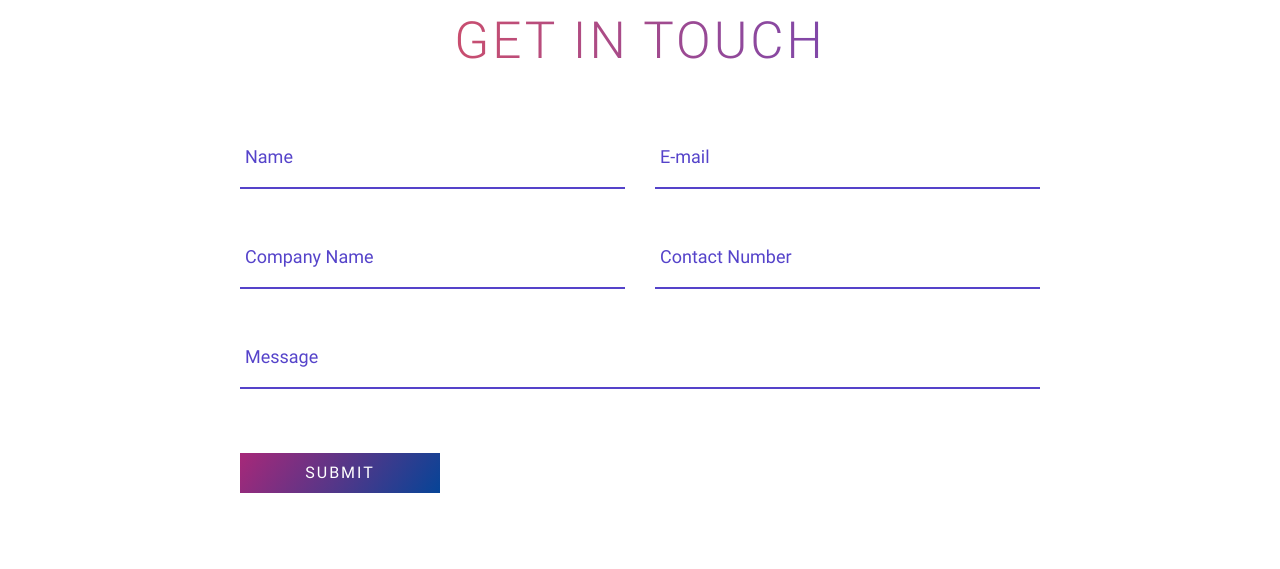
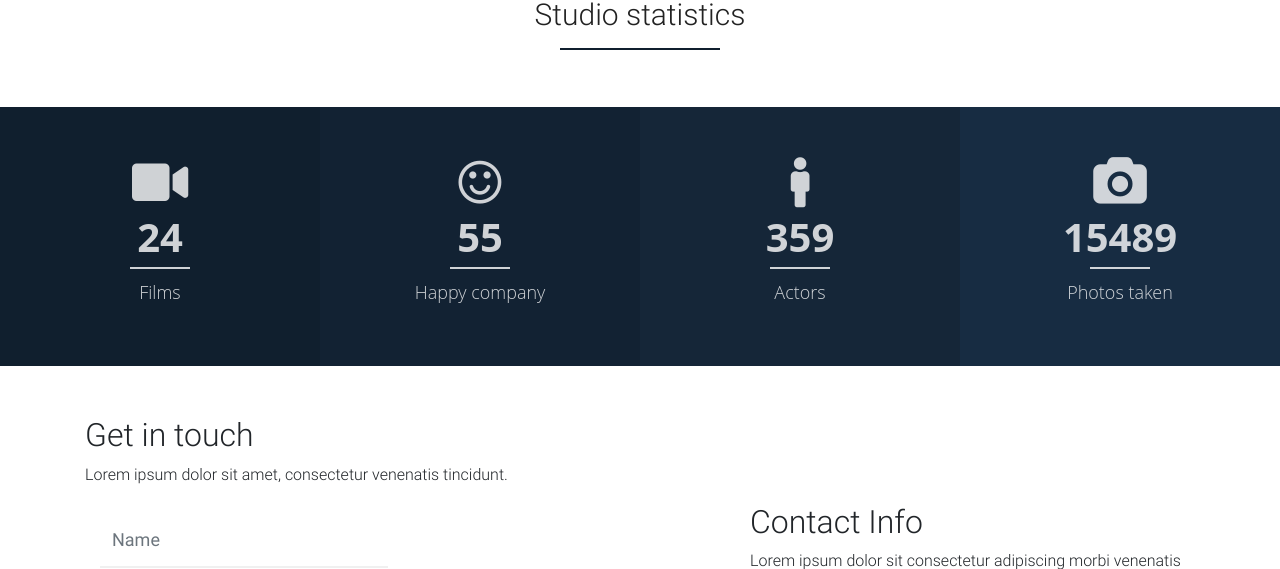
Before and after one commit to SEXUALINII/Bootstrap-, a plain HTML site: page index.html in a window 1280 px wide. Shown: the part 2086-2655 px from the top of the page. Drawn offline with Linux system fonts and the light colour scheme; a script that the page names is missing.

Commit message:
add new section and contact form

```diff
--- a/css/style.css
+++ b/css/style.css
@@ -213,74 +213,178 @@ ul, ol {
     transition: .22s ease;
 }
 
-.get-in-touch {
-    max-width: 800px;
-    margin: 50px auto;
+
+  .sectionClass {
+    padding: 20px 0px 50px 0px;
     position: relative;
-
-  }
-  .get-in-touch .title {
-    text-align: center;
-    text-transform: uppercase;
-    letter-spacing: 3px;
-    font-size: 3.2em;
-    line-height: 48px;
-    padding-bottom: 48px;
-       color: #5543ca;
-      background: #5543ca;
-      background: -moz-linear-gradient(left,#f4524d  0%,#5543ca 100%) !important;
-      background: -webkit-linear-gradient(left,#f4524d  0%,#5543ca 100%) !important;
-      background: linear-gradient(to right,#f4524d  0%,#5543ca  100%) !important;
-      -webkit-background-clip: text !important;
-      -webkit-text-fill-color: transparent !important;
+    display: block;
   }
 
-  .contact-form .form-field {
+  .fullWidth {
+    width: 100% !important;
+    display: table;
+    float: none;
+    padding: 0;
+    min-height: 1px;
+    height: 100%;
     position: relative;
-    margin: 32px 0;
   }
-  .contact-form .input-text {
+
+
+  .sectiontitle {
+    background-position: center;
+    margin: 30px 0 0px;
+    text-align: center;
+    min-height: 20px;
+  }
+
+  .sectiontitle h2 {
+    font-size: 30px;
+    color: #222;
+    margin-bottom: 0px;
+    padding-right: 10px;
+    padding-left: 10px;
+  }
+
+
+  .headerLine {
+    width: 160px;
+    height: 2px;
+    display: inline-block;
+    background: #101F2E;
+  }
+
+
+  .projectFactsWrap{
+      display: flex;
+    margin-top: 30px;
+    flex-direction: row;
+    flex-wrap: wrap;
+  }
+
+
+  #projectFacts .fullWidth{
+    padding: 0;
+  }
+
+  .projectFactsWrap .item{
+    width: 25%;
+    height: 100%;
+    padding: 50px 0px;
+    text-align: center;
+  }
+
+  .projectFactsWrap .item:nth-child(1){
+    background: rgb(16, 31, 46);
+  }
+
+  .projectFactsWrap .item:nth-child(2){
+    background: rgb(18, 34, 51);
+  }
+
+  .projectFactsWrap .item:nth-child(3){
+    background: rgb(21, 38, 56);
+  }
+
+  .projectFactsWrap .item:nth-child(4){
+    background: rgb(23, 44, 66);
+  }
+
+  .projectFactsWrap .item p.number{
+    font-size: 40px;
+    padding: 0;
+    font-weight: bold;
+  }
+
+  .projectFactsWrap .item p{
+    color: rgba(255, 255, 255, 0.8);
+    font-size: 18px;
+    margin: 0;
+    padding: 10px;
+    font-family: 'Open Sans';
+  }
+
+
+  .projectFactsWrap .item span{
+    width: 60px;
+    background: rgba(255, 255, 255, 0.8);
+    height: 2px;
     display: block;
-    width: 100%;
-    height: 36px;
-    border-width: 0 0 2px 0;
-    border-color: #5543ca;
+    margin: 0 auto;
+  }
+
+
+  .projectFactsWrap .item i{
+    vertical-align: middle;
+    font-size: 50px;
+    color: rgba(255, 255, 255, 0.8);
+  }
+
+
+  .projectFactsWrap .item:hover i, .projectFactsWrap .item:hover p{
+    color: white;
+  }
+
+  .projectFactsWrap .item:hover span{
+    background: white;
+  }
+
+  @media (max-width: 786px){
+    .projectFactsWrap .item {
+       flex: 0 0 50%;
+    }
+  }
+
+
+
+  .trans{
+    opacity: 1;
+    -webkit-transform: translateX(0px);
+    transform: translateX(0px);
+    -webkit-transition: all 500ms ease;
+    -moz-transition: all 500ms ease;
+    transition: all 500ms ease;
+  }
+
+
+  /*---------------------------------------
+  Contact section
+-----------------------------------------*/
+
+.contact-info .fa {
+    padding-right: 5px;
+  }
+
+  #contact .form-control {
+    border: none;
+    border-bottom: 2px solid #f0f0f0;
+    border-radius: 0px;
+    box-shadow: none;
     font-size: 18px;
-    line-height: 26px;
-    font-weight: 400;
+    margin-top: 10px;
+    margin-bottom: 10px;
+    -webkit-transition: all ease-in-out 0.4s;
+    transition: all ease-in-out 0.4s;
   }
-  .contact-form .input-text:focus {
-    outline: none;
+
+  #contact .form-control:focus {
+    border-bottom-color: #999999;
   }
-  .contact-form .input-text:focus + .label,
-  .contact-form .input-text.not-empty + .label {
-    -webkit-transform: translateY(-24px);
-            transform: translateY(-24px);
+
+  #contact input {
+    height: 55px;
   }
-  .contact-form .label {
-    position: absolute;
-    left: 20px;
-    bottom: 11px;
-    font-size: 18px;
-    line-height: 26px;
-    font-weight: 400;
-    color: #5543ca;
-    cursor: text;
-    transition: -webkit-transform .2s ease-in-out;
-    transition: transform .2s ease-in-out;
-    transition: transform .2s ease-in-out,
-    -webkit-transform .2s ease-in-out;
+
+  #contact button#submit {
+    background: #2b2b2b;
+    border: none;
+    border-radius: 50px;
+    color: #ffffff;
+    height: 50px;
+    margin-top: 24px;
   }
-  .contact-form .submit-btn {
-    display: inline-block;
-    background-color: #000;
-     background-image: linear-gradient(125deg,#a72879,#064497);
-    color: #fff;
-    text-transform: uppercase;
-    letter-spacing: 2px;
-    font-size: 16px;
-    padding: 8px 16px;
-    border: none;
-    width:200px;
-    cursor: pointer;
+
+  #contact button#submit:hover {
+    background: #7682cc;
+    color: #ffffff;
   }
--- a/index.html
+++ b/index.html
@@ -398,35 +398,89 @@
         </div>
     </div>
     <section id="statistics">
+        <div class="sectiontitle">
+            <h2>Studio statistics</h2>
+            <span class="headerLine"></span>
+        </div>
+        <div id="projectFacts" class="sectionClass">
+            <div class="fullWidth eight columns">
+                <div class="projectFactsWrap ">
+                    <div class="item wow fadeInUpBig animated animated" data-number="12" style="visibility: visible;">
+                        <i class="fas fa-video"></i>
+                        <p id="number1" class="number">24</p>
+                        <span></span>
+                        <p>Films</p>
+                    </div>
+                    <div class="item wow fadeInUpBig animated animated" data-number="55" style="visibility: visible;">
+                        <i class="fa fa-smile-o"></i>
+                        <p id="number2" class="number">55</p>
+                        <span></span>
+                        <p>Happy company</p>
+                    </div>
+                    <div class="item wow fadeInUpBig animated animated" data-number="359" style="visibility: visible;">
+                        <i class="fas fa-male"></i>
+                        <p id="number3" class="number">359</p>
+                        <span></span>
+                        <p>Actors</p>
+                    </div>
+                    <div class="item wow fadeInUpBig animated animated" data-number="246" style="visibility: visible;">
+                        <i class="fa fa-camera"></i>
+                        <p id="number4" class="number">15489</p>
+                        <span></span>
+                        <p>Photos taken</p>
+                    </div>
+                </div>
+            </div>
+        </div>
+    </section>
+    <section id="contact" class="parallax-section">
+        <div class="container">
+             <div class="row">
 
-    </section>
-    <section class="get-in-touch" id="contacts">
-        <h1 class="title">Get in touch</h1>
-        <form class="contact-form row">
-           <div class="form-field col-lg-6">
-              <input id="name" class="input-text js-input" type="text" required>
-              <label class="label" for="name">Name</label>
+                  <div class="col-md-12 col-sm-12">
+                       <!-- SECTION TITLE -->
+                       <div class="wow fadeInUp section-title" data-wow-delay="0.2s">
+                            <h2>Get in touch</h2>
+                            <p>Lorem ipsum dolor sit amet, consectetur venenatis tincidunt.</p>
                        </div>
-           <div class="form-field col-lg-6 ">
-              <input id="email" class="input-text js-input" type="email" required>
-              <label class="label" for="email">E-mail</label>
                   </div>
-           <div class="form-field col-lg-6 ">
-              <input id="company" class="input-text js-input" type="text" required>
-              <label class="label" for="company">Company Name</label>
+
+                  <div class="col-md-7 col-sm-10">
+                       <!-- CONTACT FORM HERE -->
+                       <div class="wow fadeInUp" data-wow-delay="0.4s">
+                           <form id="contact-form" action="#" method="get">
+                                 <div class="col-md-6 col-sm-6">
+                                      <input type="text" class="form-control" name="name" placeholder="Name" required="">
                                  </div>
-            <div class="form-field col-lg-6 ">
-              <input id="phone" class="input-text js-input" type="text" required>
-              <label class="label" for="phone">Contact Number</label>
+                                 <div class="col-md-6 col-sm-6">
+                                      <input type="email" class="form-control" name="email" placeholder="Email" required="">
                                  </div>
-           <div class="form-field col-lg-12">
-              <input id="message" class="input-text js-input" type="text" required>
-              <label class="label" for="message">Message</label>
+                                 <div class="col-md-12 col-sm-12">
+                                      <textarea class="form-control" rows="5" name="message" placeholder="Message" required=""></textarea>
                                  </div>
-           <div class="form-field col-lg-12">
-              <input class="submit-btn" type="submit" value="Submit">
+                                 <div class="col-md-offset-8 col-md-4 col-sm-offset-6 col-sm-6">
+                                      <button id="submit" type="submit" class="form-control" name="submit">Send Message</button>
                                  </div>
                            </form>
+                       </div>
+                  </div>
+
+                  <div class="col-md-5 col-sm-8">
+                       <!-- CONTACT INFO -->
+                       <div class="wow fadeInUp contact-info" data-wow-delay="0.4s">
+                            <div class="section-title">
+                                 <h2>Contact Info</h2>
+                                 <p>Lorem ipsum dolor sit consectetur adipiscing morbi venenatis et tortor consectetur adipisicing lacinia tortor morbi ultricies.</p>
+                            </div>
+
+                            <p><i class="fa fa-map-marker"></i> Balti,Centru</p>
+                            <p><i class="fa fa-comment"></i> <a href="mailto:marvel_studio@gmail.com">marvel_studio@gmail.com</a></p>
+                            <p><i class="fa fa-phone"></i>373-666-888-9</p>
+                       </div>
+                  </div>
+
+             </div>
+        </div>
    </section>
     <footer class="section footer-classic context-dark unique-color-dark bg-image">
         <div class="container">
```
Lines whose indentation alone changed are shown as unchanged.
